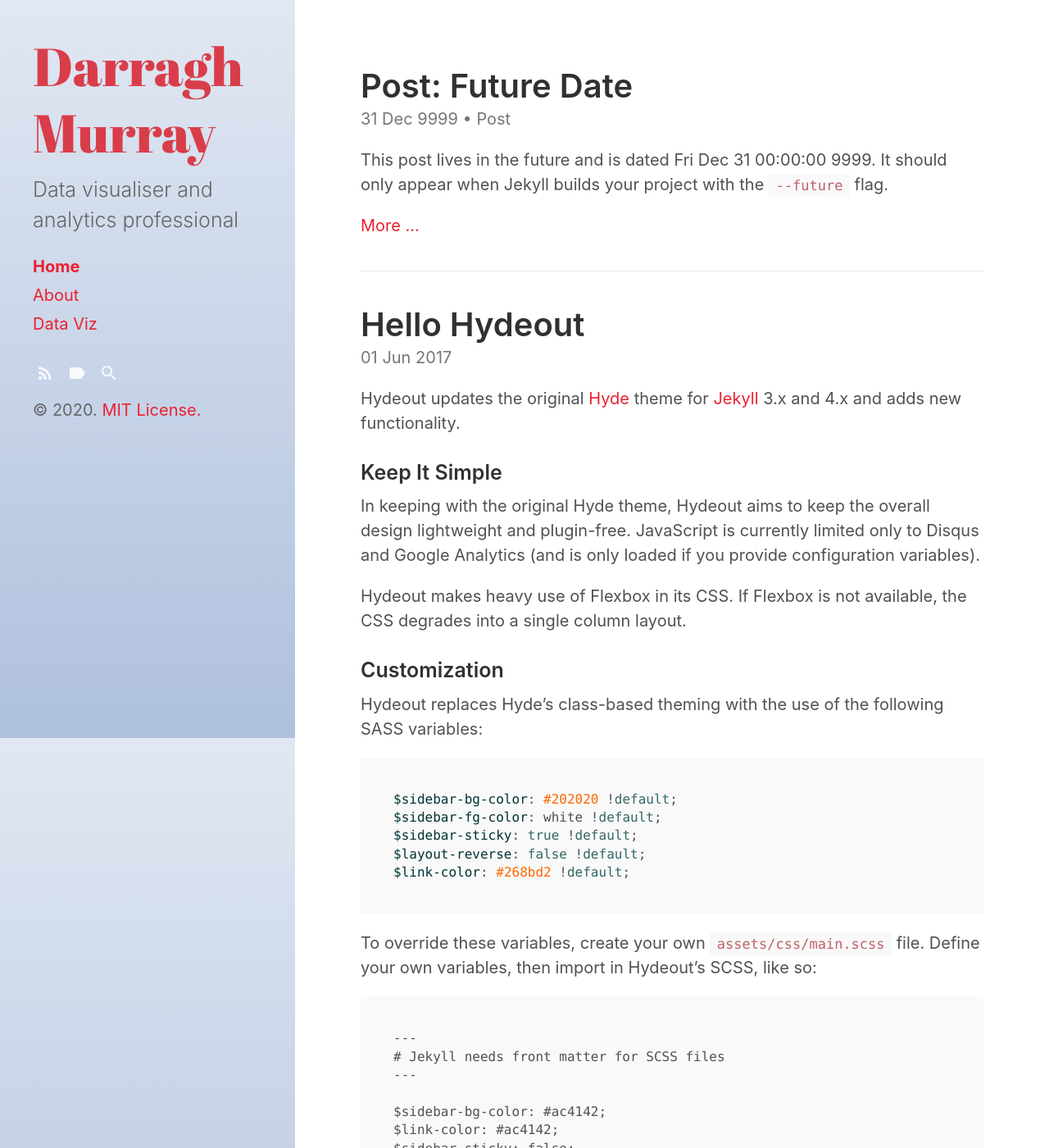
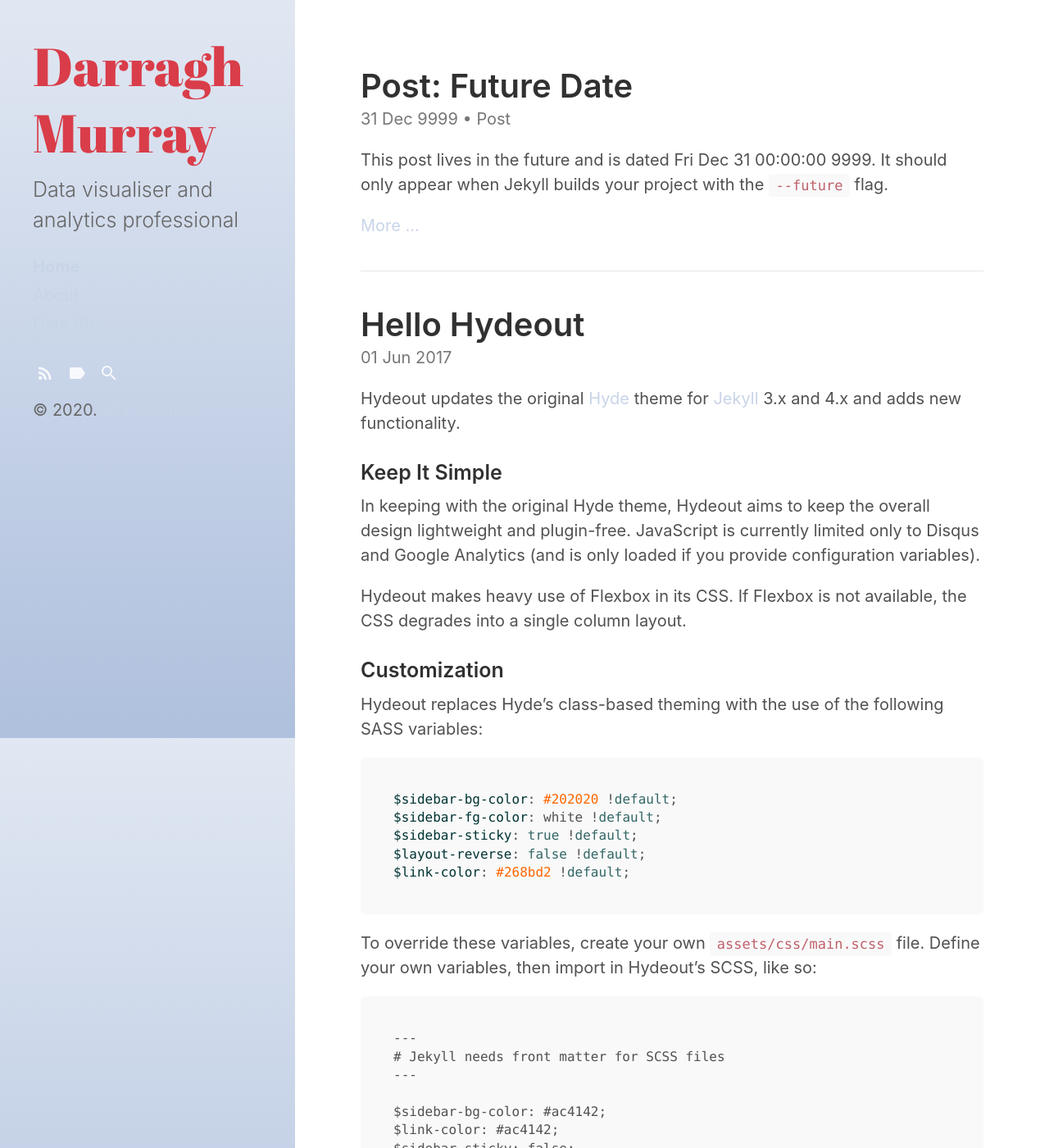
Before and after one commit to dbmurray/dbmurray.github.io, a Jekyll site: the page built from index.html, in a window 1280 px wide and 1400 px high. Shown: the whole window at 82% size. Built offline with Jekyll 4.4.1, drawn with Linux system fonts in a browser that asks for light colours; the list of posts is cut into pages by our own code.

Commit message:
Update main.scss

```diff
--- a/assets/css/main.scss
+++ b/assets/css/main.scss
@@ -5,7 +5,7 @@
 $sidebar-bg-color: #C8D4E8;
 $sidebar-title-color: #D93D49;
 $sidebar-text-color: #666666;
-$sidebar-link-color: #EB2130;
-$link-color: #EB2130;
+$sidebar-link-color: #C8D4E8;
+$link-color: #C8D4E8;
 $sidebar-sticky: false;
 @import "hydeout";
```
